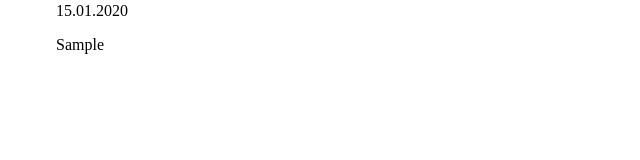
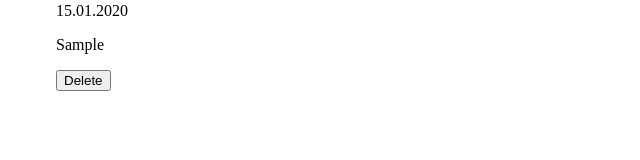
Before and after one commit to GustavoRRSilva/appointment-app-angular, an Angular app: page / in a window 1280 px wide. Both pictures are taken after typing "Sample", "2020-01-15" into the empty fields and a click on the button "Add". Shown: the part 120-280 px from the top of the page, without its empty margins (0-640 px from the left). Built offline with nearby package versions, Linux system fonts and the light colour scheme.

Commit message:
feat:deletting item

```diff
--- a/src/app/appointment-list/appointment-list.component.html
+++ b/src/app/appointment-list/appointment-list.component.html
@@ -4,10 +4,10 @@
   <button (click)="createAppointment()">Add</button>
 </div>
 <ul>
-
   <li *ngFor="let appointment of appointments">
     <p>{{appointment.id}}</p>
     <p>{{appointment.data | date:'dd.MM.yyyy'}}</p>
     <p>{{appointment.title}}</p>
+    <button (click)="deleteAppointment(appointment.id)">Delete</button>
   </li>
 </ul>
--- a/src/app/appointment-list/appointment-list.component.ts
+++ b/src/app/appointment-list/appointment-list.component.ts
@@ -31,4 +31,8 @@ export class AppointmentListComponent {
   showAppointment():Appointment[]{
     return this.appointments
   }
+  deleteAppointment(id:number){
+    let index = this.appointments.findIndex((appointment)=> appointment.id === id)
+    this.appointments.splice(index,1)
+  }
 }
```
